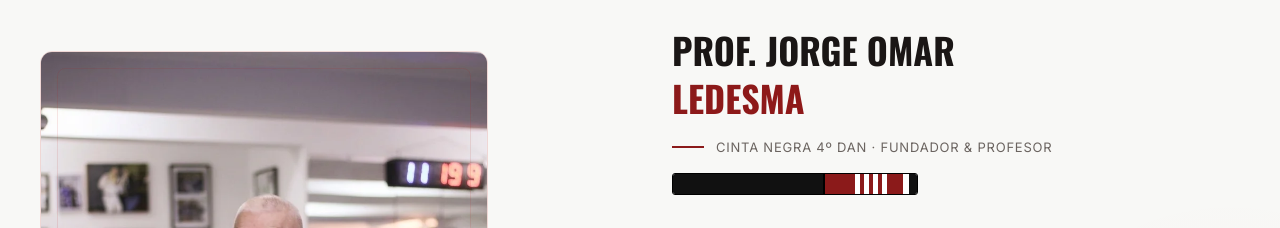
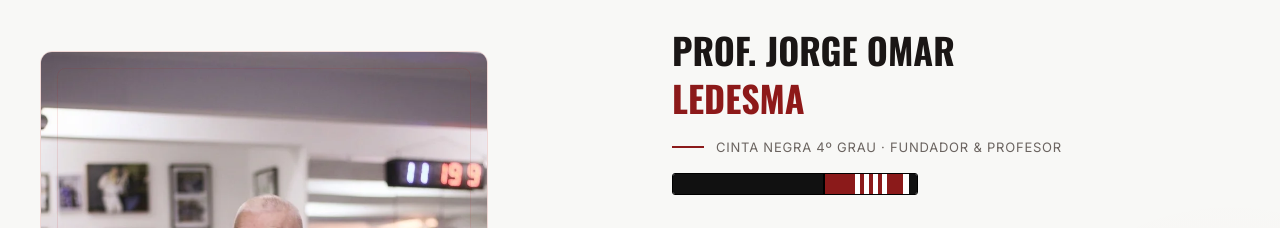
Before and after one commit to DevNova-websites/samuray-bjj, a Next.js app: page / in a window 1280 px wide. Shown: the part 1080-1308 px from the top of the page. Built offline with nearby package versions, Linux system fonts and the light colour scheme.

Commit message:
reemplazo dan por grau

```diff
--- a/src/components/Nosotros.tsx
+++ b/src/components/Nosotros.tsx
@@ -82,7 +82,7 @@ export default function Nosotros() {
             <div id="nosotros-img" style={{ position: "relative", aspectRatio: "4/5", maxHeight: "560px", borderRadius: "0.75rem", overflow: "hidden", border: "1px solid rgba(185,28,28,0.15)" }}>
               <Image
                 src="/images/prof-jorge-omar-ledesma.webp"
-                alt="Profesor Jorge Omar Ledesma — Cinta Negra 4° Dan"
+                alt="Profesor Jorge Omar Ledesma — Cinta Negra 4° Grau"
                 fill
                 style={{ objectFit: "cover" }}
                 sizes="(max-width: 640px) 100vw, 520px"
@@ -110,7 +110,7 @@ export default function Nosotros() {
             <div style={{ display: "flex", alignItems: "center", gap: "0.75rem", marginBottom: "1rem" }}>
               <div style={{ width: "32px", height: "2px", background: "#8B1A1A", flexShrink: 0 }} />
               <span style={{ fontFamily: "var(--font-inter), sans-serif", fontSize: "0.8125rem", color: "#6B6460", letterSpacing: "0.06em", textTransform: "uppercase" }}>
-                Cinta Negra 4º Dan · Fundador &amp; Profesor
+                Cinta Negra 4º Grau · Fundador &amp; Profesor
               </span>
             </div>
 
```
